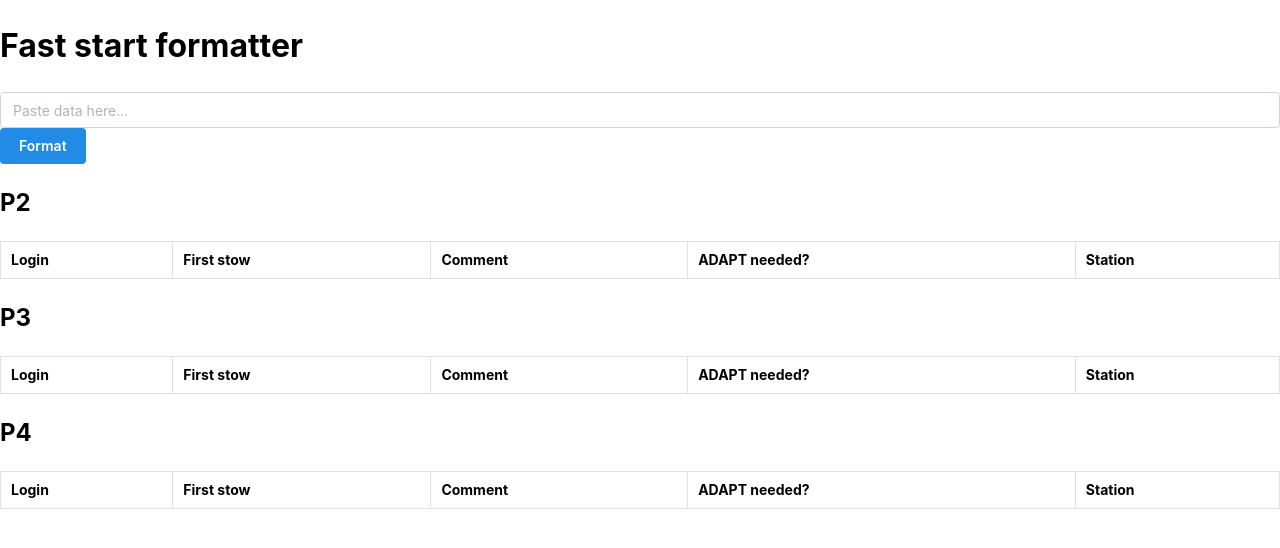
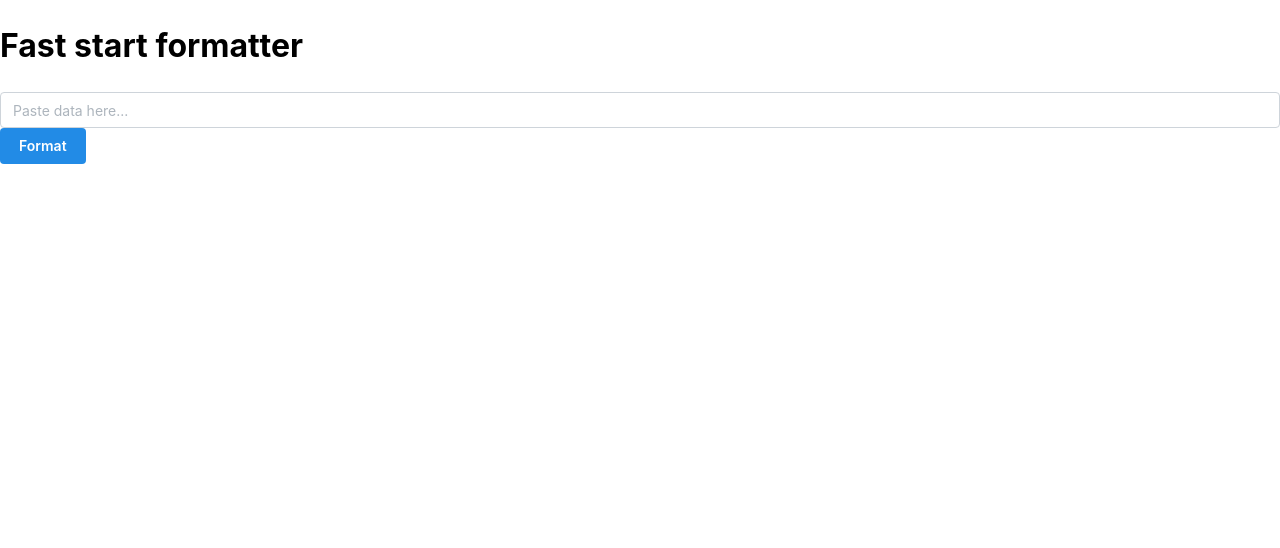
Before and after one commit to DamienLR/faster-start, a React app in the folder frontend/: page / in a window 1280 px wide. Shown: the top 548 px of the page. Built offline with nearby package versions, Linux system fonts and the light colour scheme; the HTML template or start-up script is replaced by a standard one.

Commit message:
add conditional rendering to Tables

```diff
--- a/frontend/src/ui/Tables/index.tsx
+++ b/frontend/src/ui/Tables/index.tsx
@@ -1,4 +1,3 @@
-// needed: login, time, station
 import { Table } from "@mantine/core";
 import { type FormattedMiss } from "../../types/FormattedMiss";
 
@@ -68,12 +67,15 @@ const Tables = ({ formattedMisses }: TablesProps) => {
           ? `FS updated. P2 misses: ${p2Misses.length} | P3 misses: ${p3Misses.length} | P4 misses: ${p4Misses.length}`
           : null}
       </p>
+
+      {formattedMisses.length > 0 && (
         <>
           {/* misses don't need to be sorted because they will already be sorted */}
           {renderFloor("P2", p2Misses)}
           {renderFloor("P3", p3Misses)}
           {renderFloor("P4", p4Misses)}
         </>
+      )}
     </div>
   );
 };
```
Lines whose indentation alone changed are shown as unchanged.
